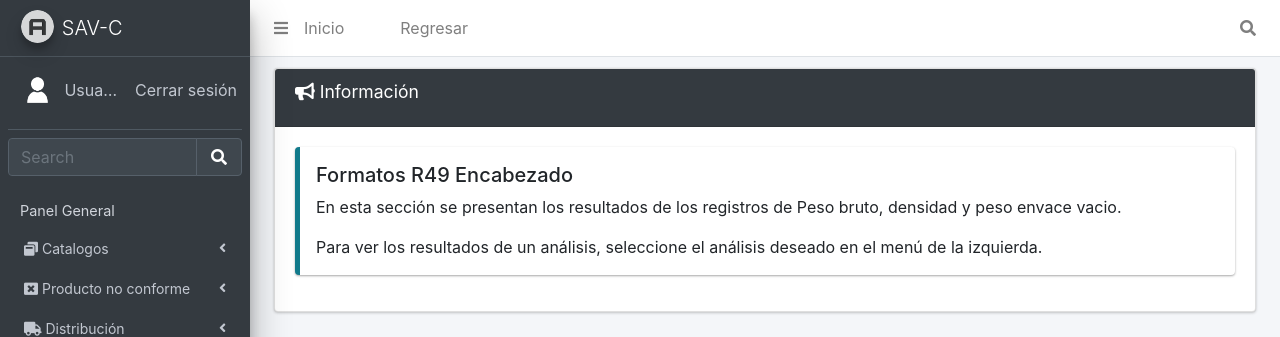
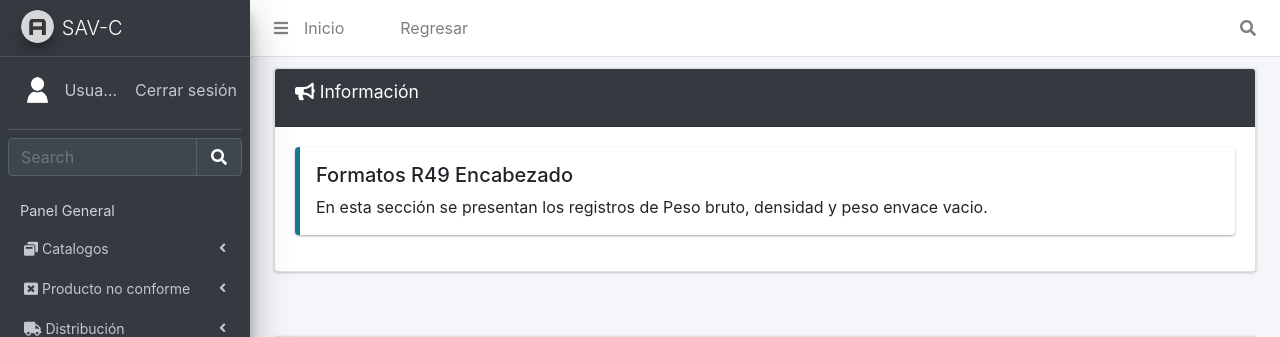
Before and after one commit to JimmyVazquez-stack/Proyecto-Liconsa, a Django app: page /control_calidad/encabezador49_list/ in a window 1280 px wide. Shown: the top 337 px of the page. Run offline with Django 5.2, Linux system fonts and the light colour scheme; data that the repository does not hold is empty; some libraries are stand-ins or nearby versions.

Commit message:
Modificacion texto, descripcion encabezado pagina

```diff
--- a/laboratorio_control_calidad/templates/encabezador49_List.html
+++ b/laboratorio_control_calidad/templates/encabezador49_List.html
@@ -18,12 +18,8 @@
                     <div class="callout callout-info">
                         <h5>Formatos R49 Encabezado</h5>
                         <p>
-                            En esta sección se presentan los resultados de los registros de
+                            En esta sección se presentan los registros de
                             Peso bruto, densidad y peso envace vacio.
-                        </p>
-                        <p>
-                            Para ver los resultados de un análisis, seleccione el análisis
-                            deseado en el menú de la izquierda.
                         </p>
                     </div>
                 </div>
```
